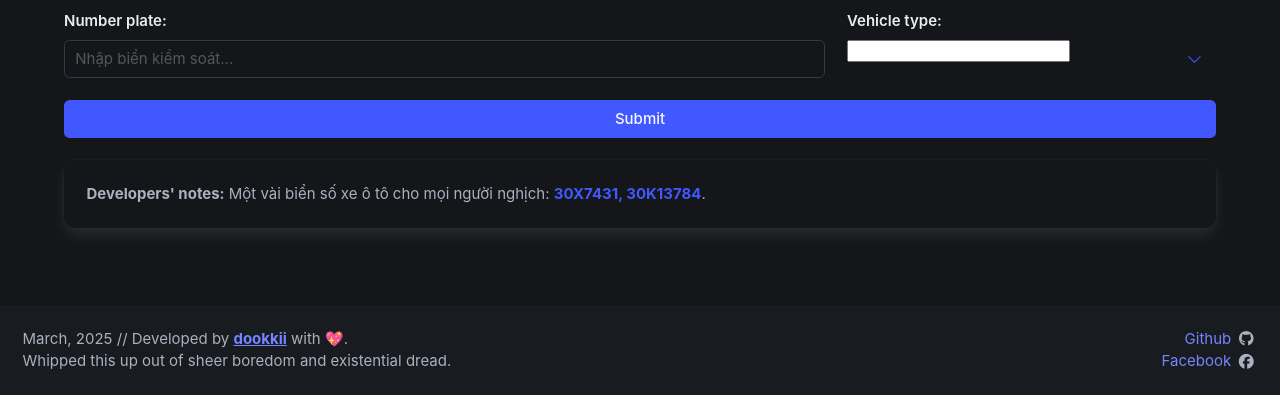
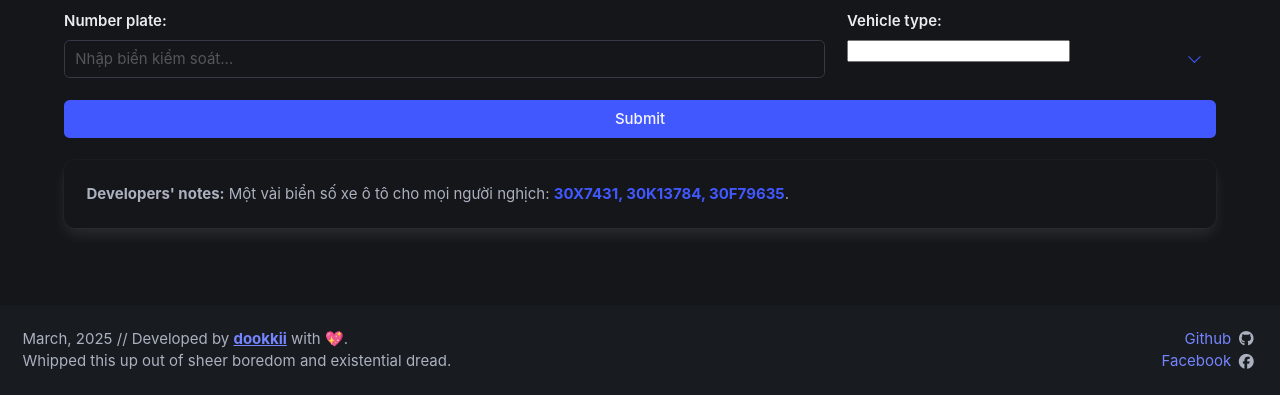
Before and after one commit to dookkii/PhatNguoi, a Python web app: template pages/templates/view/homepage.html in a window 1280 px wide. Shown: the part 437-832 px from the top of the page. Run offline with Jinja, Linux system fonts and the light colour scheme; the template is opened without the code that fills it, so the values that code supplies are empty, except form fields; form fields are guessed from the names that the template uses.

Commit message:
More example number plates

```diff
--- a/pages/templates/view/homepage.html
+++ b/pages/templates/view/homepage.html
@@ -88,7 +88,7 @@
   <div class="card mt-5">
     <div class="card-content">
       <div class="content">
-        <b>Developers' notes:</b> Một vài biển số xe ô tô cho mọi người nghịch: <b class="has-text-link">30X7431, 30K13784</b>.
+        <b>Developers' notes:</b> Một vài biển số xe ô tô cho mọi người nghịch: <b class="has-text-link">30X7431, 30K13784, 30F79635</b>.
       </div>
     </div>
   </div>
```
